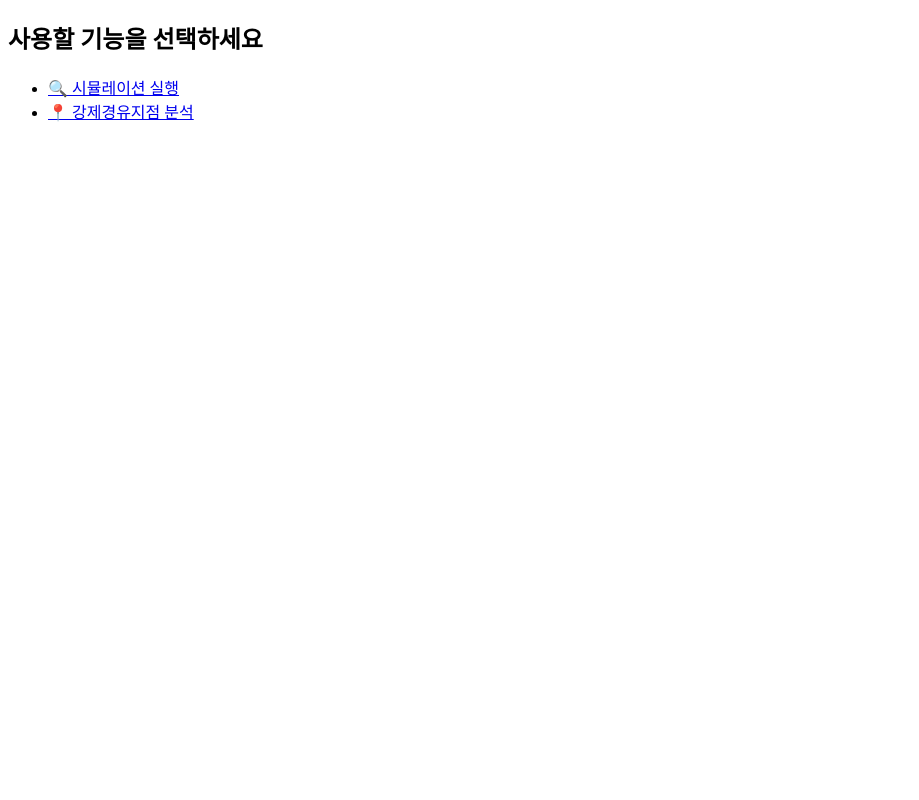
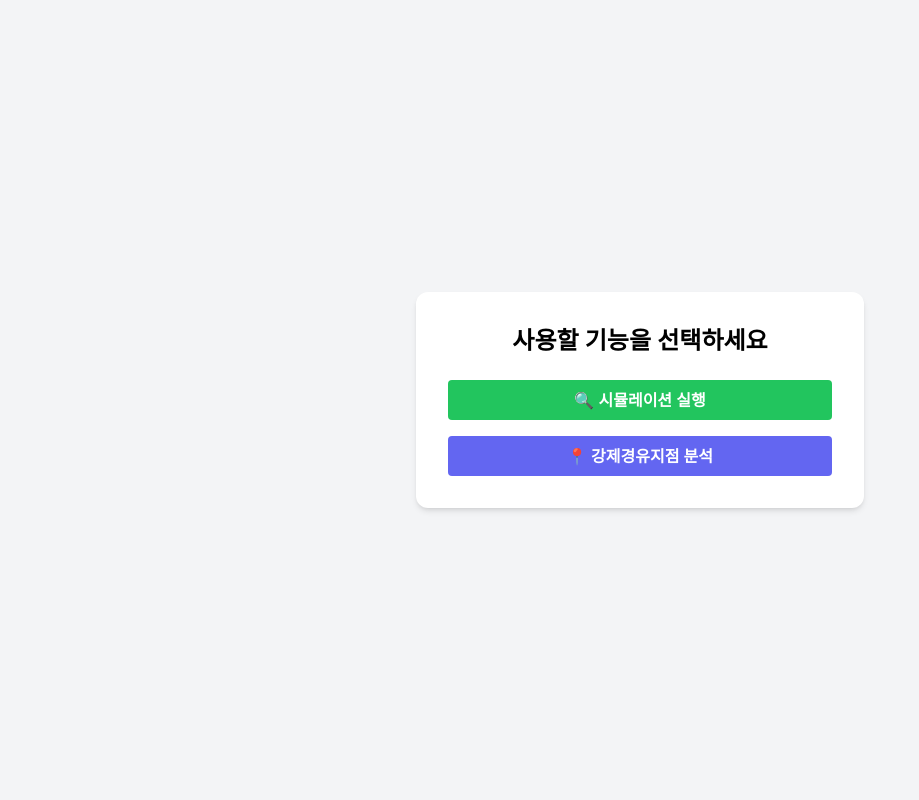
Before and after one commit to rlag-kssk/missing-person-flask, a Flask app: page /choose_function in a window 1280 px wide. Shown: the whole page, without its empty margins (0-919 px from the left). Run offline with Flask 3, Linux system fonts and the light colour scheme; some libraries are stand-ins or nearby versions.

Commit message:
Update choose_function.html

```diff
--- a/templates/choose_function.html
+++ b/templates/choose_function.html
@@ -1,9 +1,17 @@
 <!DOCTYPE html>
-<html><head><meta charset="utf-8"><title>기능 선택</title></head>
-<body>
-<h2>사용할 기능을 선택하세요</h2>
-<ul>
-    <li><a href="/simulate">🔍 시뮬레이션 실행</a></li>
-    <li><a href="/mandatory_input">📍 강제경유지점 분석</a></li>
-</ul>
-</body></html>
+<html lang="ko">
+<head>
+  <meta charset="UTF-8" />
+  <title>기능 선택</title>
+  <script src="https://cdn.tailwindcss.com"></script>
+</head>
+<body class="bg-gray-100 flex items-center justify-center h-screen">
+  <div class="bg-white p-8 rounded-xl shadow-md w-full max-w-md text-center">
+    <h2 class="text-2xl font-bold mb-6">사용할 기능을 선택하세요</h2>
+    <div class="space-y-4">
+      <a href="/simulate" class="block bg-green-500 text-white font-semibold py-2 rounded hover:bg-green-600">🔍 시뮬레이션 실행</a>
+      <a href="/mandatory_input" class="block bg-indigo-500 text-white font-semibold py-2 rounded hover:bg-indigo-600">📍 강제경유지점 분석</a>
+    </div>
+  </div>
+</body>
+</html>
```
